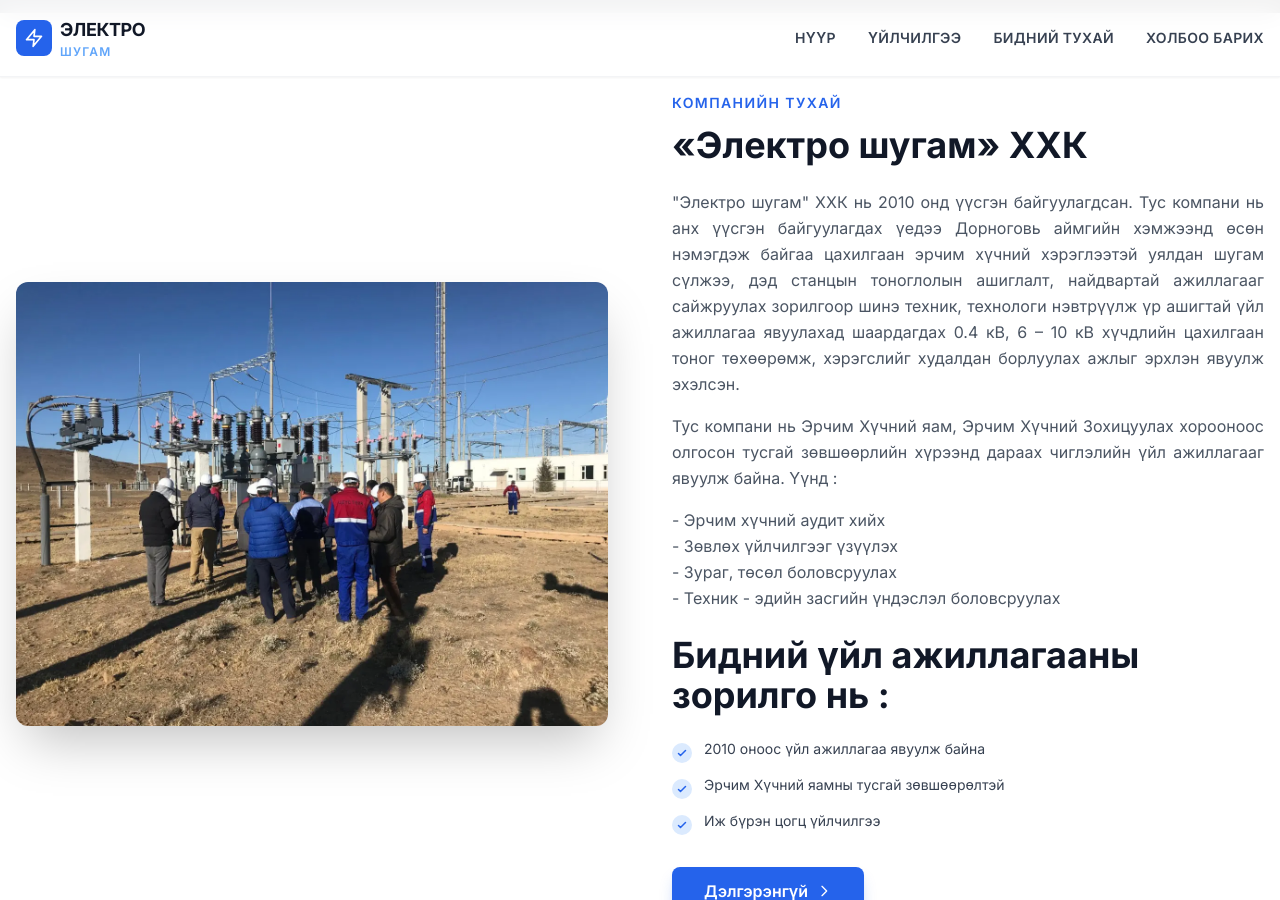
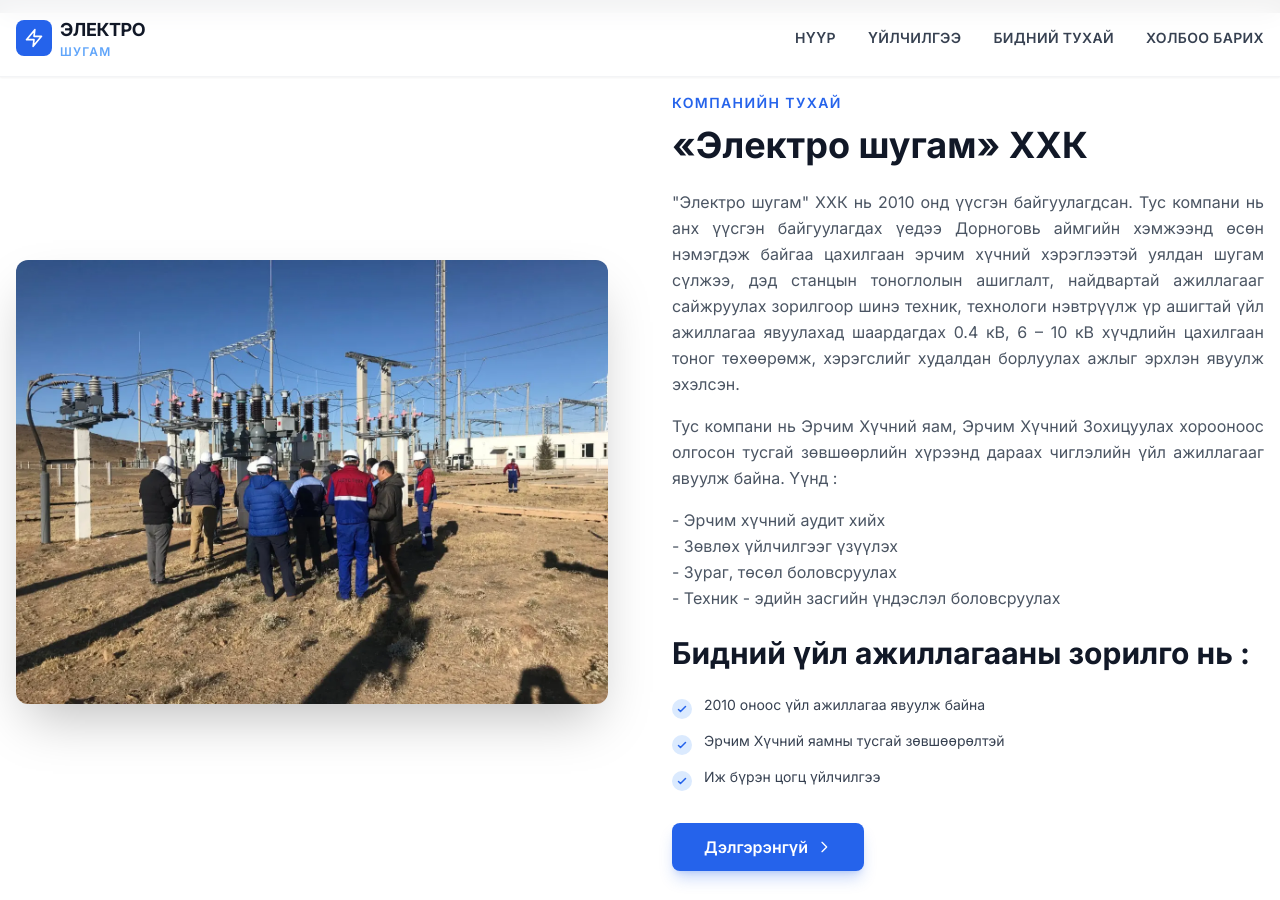
Before and after one commit to electroshugam/electroshugam_web_new, a Jekyll site: the page built from index.html, in a window 1280 px wide and 900 px high, scrolled down 797 px. Built offline with Jekyll 4.4.1, drawn with Linux system fonts in a browser that asks for light colours; nearby versions of some CDN libraries.

Commit message:
fig update

```diff
--- a/index.html
+++ b/index.html
@@ -50,7 +50,7 @@
               - Техник - эдийн засгийн үндэслэл боловсруулах</p>
         </div>
         <ul class="space-y-3 mb-8">
-          <h3 class="text-2xl md:text-3xl lg:text-4xl font-bold mb-6 text-gray-900 leading-tight">Бидний үйл ажиллагааны зорилго нь :</h3>
+          <h3 class="text-xl md:text-2xl lg:text-3xl font-bold mb-6 text-gray-900 leading-tight">Бидний үйл ажиллагааны зорилго нь :</h3>
           <li class="flex items-start">
             <span class="mr-3 flex-shrink-0 mt-1"><span class="w-5 h-5 rounded-full bg-blue-100 flex items-center justify-center"><svg class="w-3 h-3 text-blue-600" fill="none" stroke="currentColor" stroke-width="3" viewBox="0 0 24 24"><path stroke-linecap="round" stroke-linejoin="round" d="M5 13l4 4L19 7"/></svg></span></span>
             <span class="text-gray-700 text-sm">2010 оноос үйл ажиллагаа явуулж байна</span>
```
